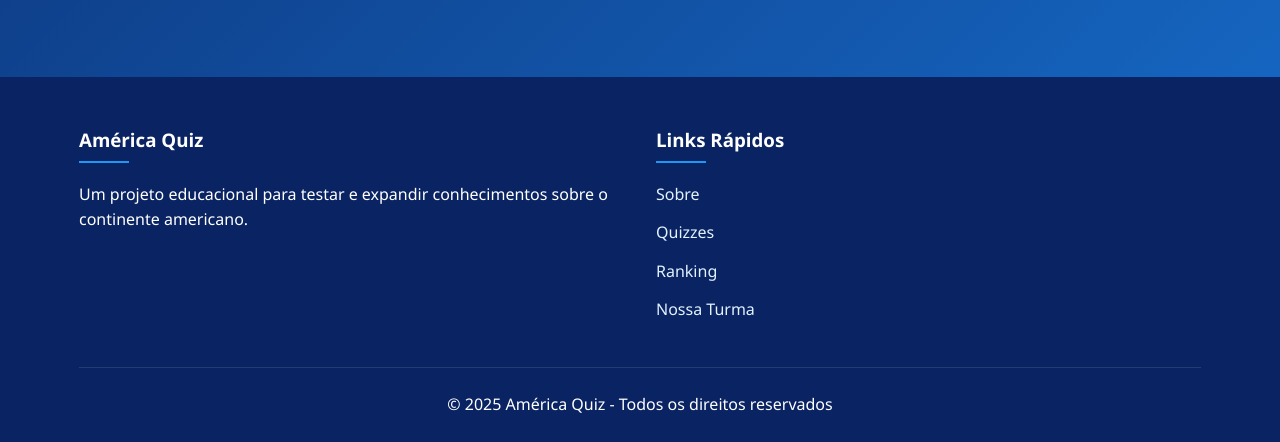
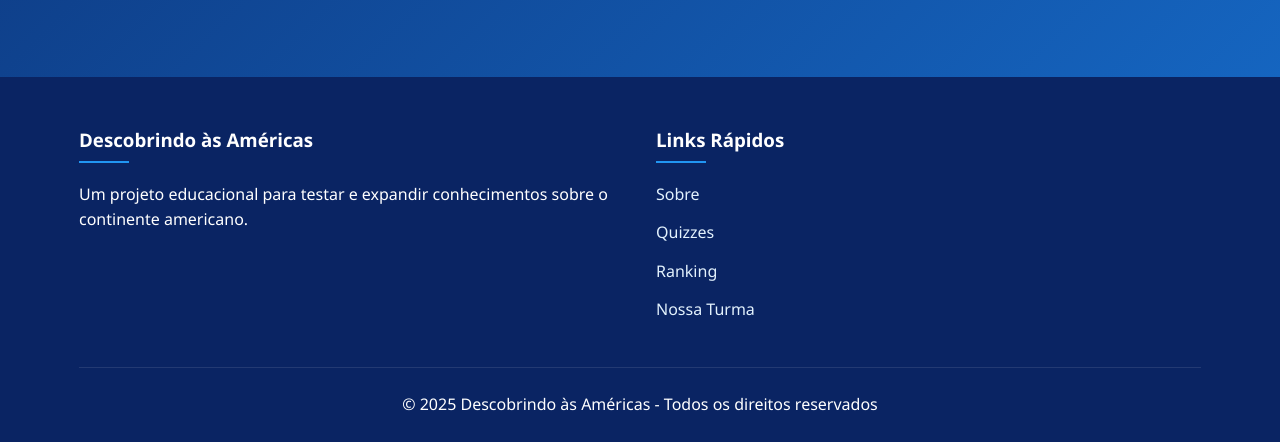
Before and after one commit to JoseJunior1001/Descobrindo-as-Americas, a plain HTML site: page index.html in a window 1280 px wide. Shown: the part 3392-3834 px from the top of the page. Drawn offline with Linux system fonts and the light colour scheme.

Commit message:
Update index.html

```diff
--- a/index.html
+++ b/index.html
@@ -506,7 +506,7 @@
         <div class="container">
             <div class="footer-content">
                 <div class="footer-section">
-                    <h3>América Quiz</h3>
+                    <h3>Descobrindo às Américas</h3>
                     <p>Um projeto educacional para testar e expandir conhecimentos sobre o continente americano.</p>
                 </div>
 
@@ -522,7 +522,7 @@
             </div>
 
             <div class="copyright">
-                <p>&copy; 2025 América Quiz - Todos os direitos reservados</p>
+                <p>&copy; 2025 Descobrindo às Américas - Todos os direitos reservados</p>
             </div>
         </div>
     </footer>
```
